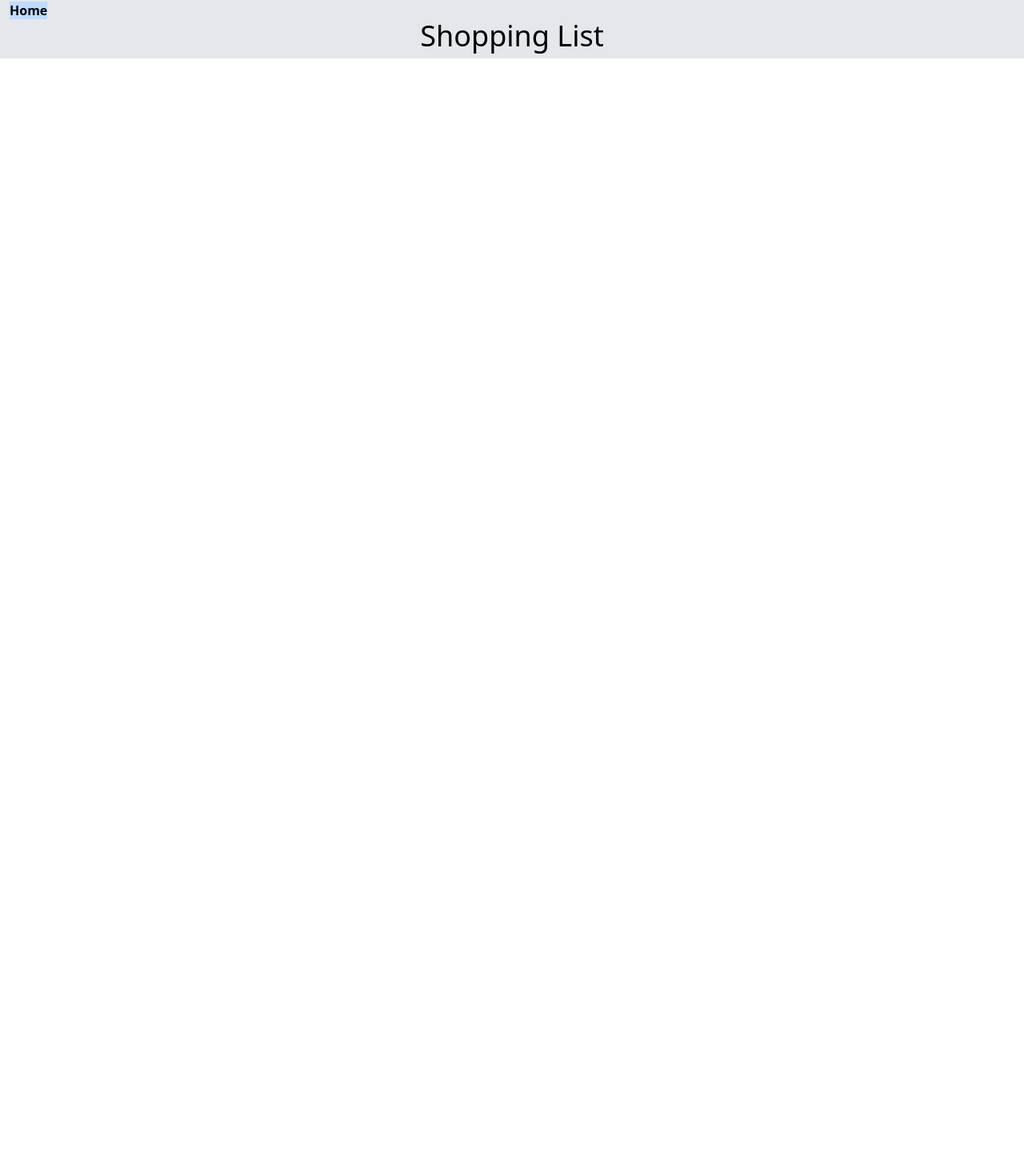
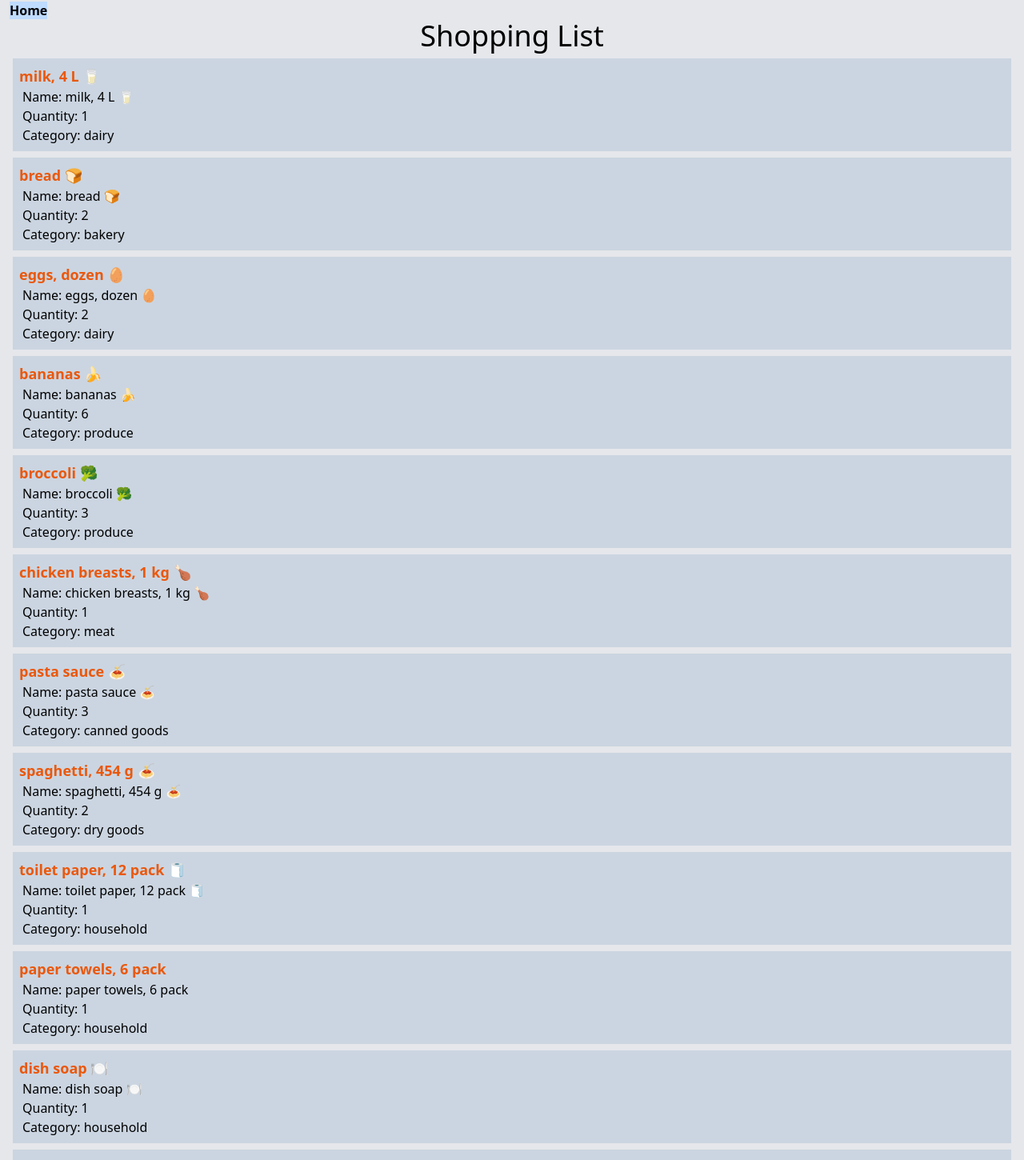
Before and after one commit to rudrapratap11/cprg306-assignments, a Next.js app: page /week-3 in a window 1280 px wide. Shown: the part 7-1457 px from the top of the page at 80% size. Before the commit the page ends 800 px from the top, so only its background shows below. Built offline with nearby package versions, Linux system fonts and the light colour scheme.

Commit message:
upto somewhere

```diff
--- a/app/page.js
+++ b/app/page.js
@@ -7,7 +7,7 @@ export default function Home() {
       <p><Link href= "week_1"> go to week 1</Link></p>
       <p><Link href= "/week-2">week-2</Link></p>
 
-      <p><Link href= "/week_3">Go to week3</Link></p>
+      <p><Link href= "/week-3">Go to week3</Link></p>
 
       <p>The adddition is {a+b}</p>
     </div>
--- a/app/week-3/item-list.js
+++ b/app/week-3/item-list.js
@@ -1,5 +1,4 @@
 import Item from './item.js';
-import React from 'react';
 
 
 export default function ItemList(props){
@@ -76,5 +75,18 @@ const item1 = {
     quantity: 4,
     category: "household",
   };
-
+return(<ul>
+<Item{... item1}/>
+<Item{... item2}/>
+<Item{... item3}/>
+<Item{... item4}/>
+<Item{... item5}/>
+<Item{... item6}/>
+<Item{... item7}/>
+<Item{... item8}/>
+<Item{... item9}/>
+<Item{... item10}/>
+<Item{... item11}/>
+<Item{... item12}/>
+</ul>);
 }
--- a/app/week-3/item.js
+++ b/app/week-3/item.js
@@ -1,11 +1,11 @@
-export default function Item({ name, quantity, color}) {
+export default function Item({ name, quantity, category}) {
 
     return (
       <section className="bg-slate-300 m-2 p-2">
         <h2 className="font-bold text-lg text-orange-600">{name}</h2>
-        <p className="ml-1">Age: {age}</p>
-        <p className="ml-1">Breed: {breed}</p>
-        <p className="ml-1">Color: {color}</p>
+        <p className="ml-1">Name: {name}</p>
+        <p className="ml-1">Quantity: {quantity}</p>
+        <p className="ml-1">Category: {category}</p>
       </section>
     );
   }
```
